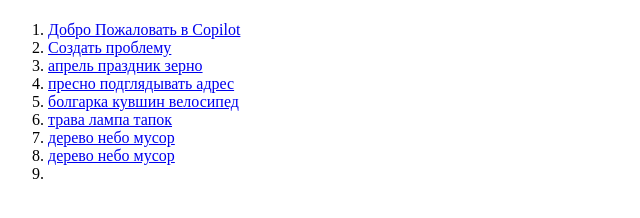
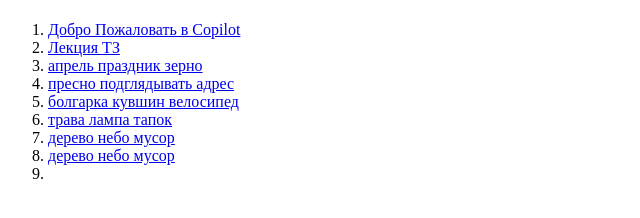
Before and after one commit to mansory-jpeg/-, a plain HTML site: page index.html in a window 1280 px wide. Shown: the full height of the page, 0-640 px from the left. Drawn offline with Linux system fonts and the light colour scheme.

Commit message:
Add files via upload

```diff
--- a/index.html
+++ b/index.html
@@ -9,7 +9,7 @@
     <h1></h1>
     <ol>
         <li><a href="Eugene Habibulin.html">Добро Пожаловать в Copilot</a></li>
-        <li><a href="test.html">Создать проблему</a></li>
+        <li><a href="popov.html">Лекция ТЗ</a></li>
         <li><a href="yula.ru">апрель праздник зерно</a></li>
         <li><a href="tyla.tm">пресно подглядывать адрес</a></li>
         <li><a href="rostov.ru">болгарка кувшин велосипед</a></li>
```
